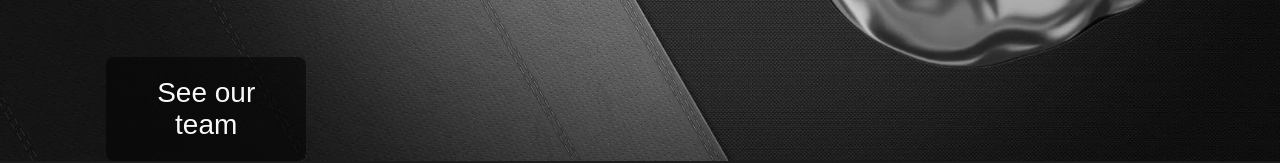
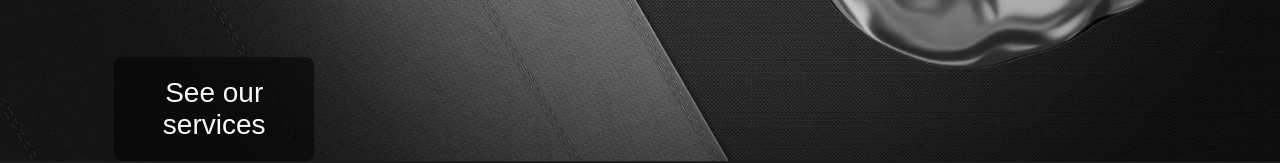
Before and after one commit to andreibenea/kreativcss, a plain HTML site: page index.html in a window 1280 px wide. Shown: the part 639-802 px from the top of the page. Drawn offline with Linux system fonts and the light colour scheme.

Commit message:
index button link changed to services

```diff
--- a/index.html
+++ b/index.html
@@ -47,7 +47,9 @@
                 solutions for businesses.</p>
             </div>
             <div>
-              <button class="button">See our team</button>
+              <a href="./services.html">
+                <button class="button">See our services</button>
+              </a>
             </div>
           </div>
           <div>
```
